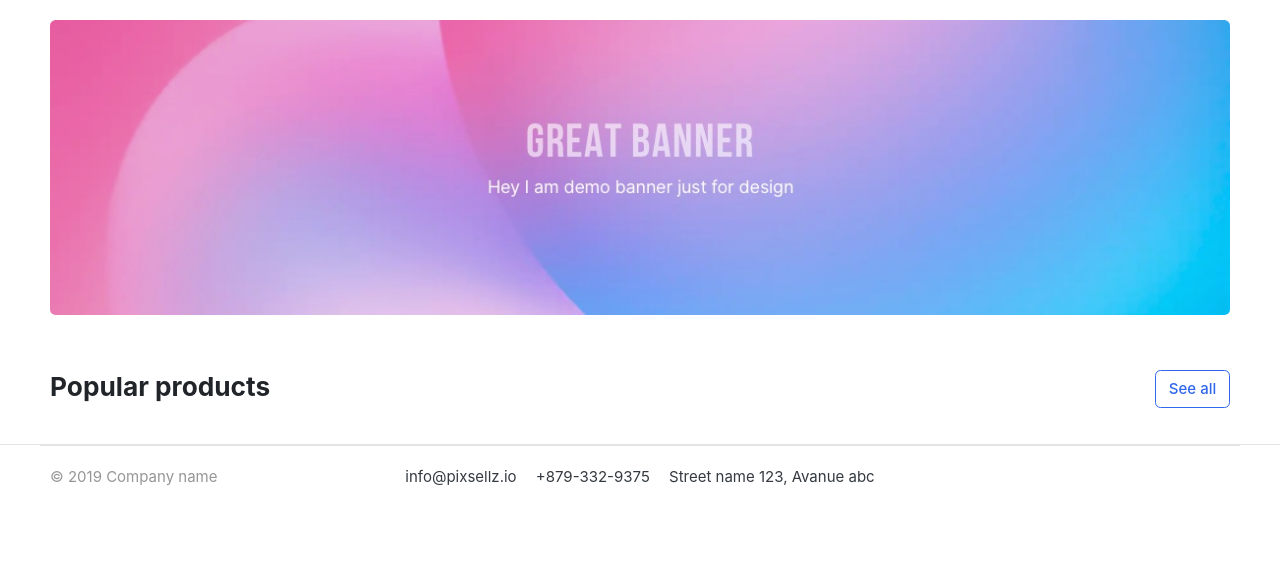
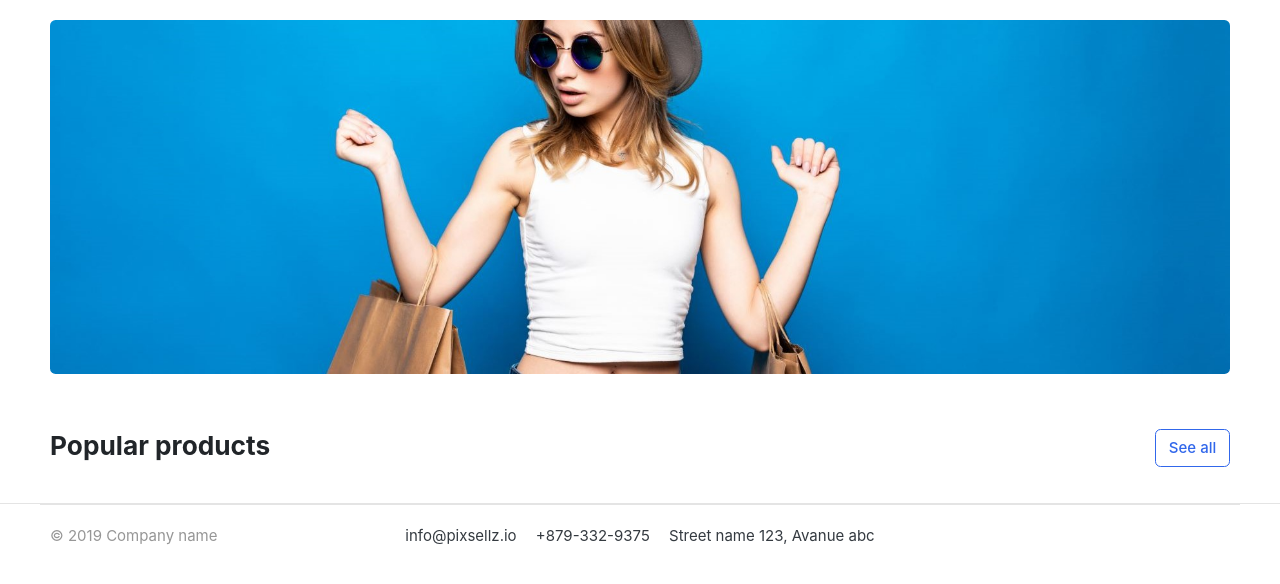
Before and after one commit to gurnitha/django-ecom-advance-rathan-kumar, a Django app: page / in a window 1280 px wide. Shown: the part 124-708 px from the top of the page. Run offline with Django 3.2, Linux system fonts and the light colour scheme; data that the repository does not hold is empty; some libraries are stand-ins or nearby versions; some web fonts are replaced.

Commit message:
6.25 Changing the banner

```diff
--- a/templates/main/inc/banner.html
+++ b/templates/main/inc/banner.html
@@ -3,7 +3,7 @@
 <section class="section-intro padding-y-sm">
     <div class="container">
         <div class="intro-banner-wrap">
-            <img src="{% static 'images/banners/1.jpg' %}" class="img-fluid rounded">
+            <img src="{% static 'images/banners/cover.jpg' %}" class="img-fluid rounded">
         </div>
     </div>
 </section>
```
Also changed, not shown: README.md, config/static/images/banners/cover.jpg (added), static/images/banners/cover.jpg (added).
